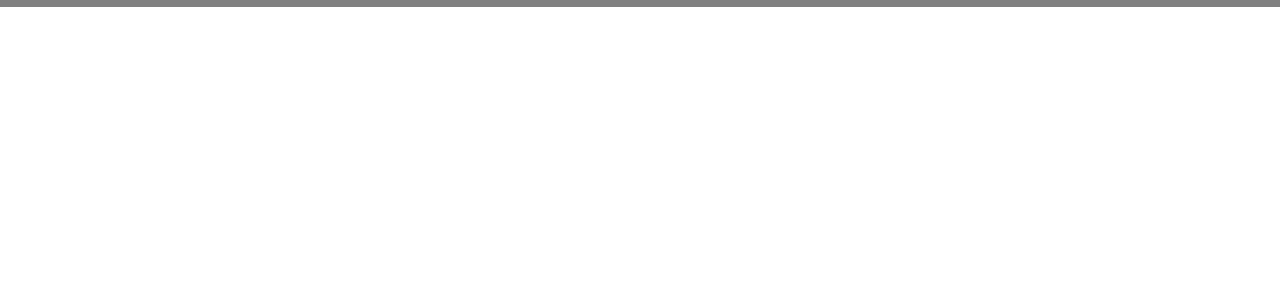
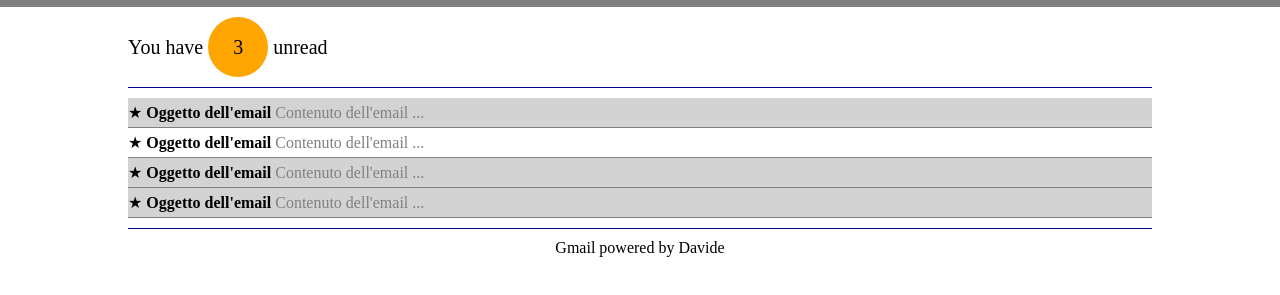
Before and after one commit to olgas-class/css-intro-2, a plain HTML site: page gmail/index.html in a window 1280 px wide. Shown: the part 73-368 px from the top of the page. Drawn offline with Linux system fonts and the light colour scheme.

Commit message:
feat: main and footer done

```diff
--- a/gmail/css/style.css
+++ b/gmail/css/style.css
@@ -16,10 +16,13 @@ img {
   margin: 0 auto;
 }
 
+.padding-y-10 {
+  padding: 10px 0;
+}
+
 /* HEADER */
 .header {
   background-color: gray;
-  padding: 10px 0;
 }
 
 .header img {
@@ -31,3 +34,44 @@ img {
   font-size: 20px;
   vertical-align: middle;
 }
+
+/* MAIN */
+.main-section {
+  border-bottom: 1px solid darkblue;
+}
+
+.accent {
+  font-size: 20px;
+}
+
+.circle {
+  display: inline-block;
+  background-color: orange;
+  width: 60px;
+  height: 60px;
+  line-height: 60px;
+  border-radius: 50%;
+  text-align: center;
+}
+
+.email-list {
+  list-style: none;
+}
+
+.email-list .content {
+  color: gray;
+}
+
+.email-list li {
+  background-color: lightgrey;
+  padding: 5px 0;
+  border-bottom: 1px solid gray;
+}
+
+.email-list .opened {
+  background-color: white;
+}
+
+.author {
+  text-align: center;
+}
--- a/gmail/index.html
+++ b/gmail/index.html
@@ -9,7 +9,7 @@
   </head>
   <body>
     <!-- Header -->
-    <header class="header">
+    <header class="header padding-y-10">
       <div class="container">
         <img
           src="https://upload.wikimedia.org/wikipedia/commons/thumb/7/7e/Gmail_icon_%282020%29.svg/200px-Gmail_icon_%282020%29.svg.png"
@@ -24,18 +24,45 @@
     <main>
       <div class="container">
         <!-- Ricerca -->
-        <section></section>
+        <section class="main-section padding-y-10">
+          <p class="accent">You have <span class="circle">3</span> unread</p>
+        </section>
         <!-- Fine Ricerca -->
 
         <!-- Email -->
-        <section></section>
+        <section class="main-section padding-y-10">
+          <ul class="email-list">
+            <li>
+              <span>&starf;</span>
+              <strong>Oggetto dell'email</strong>
+              <span class="content">Contenuto dell'email ...</span>
+            </li>
+            <li class="opened">
+              <span>&starf;</span>
+              <strong>Oggetto dell'email</strong>
+              <span class="content">Contenuto dell'email ...</span>
+            </li>
+            <li>
+              <span>&starf;</span>
+              <strong>Oggetto dell'email</strong>
+              <span class="content">Contenuto dell'email ...</span>
+            </li>
+            <li>
+              <span>&starf;</span>
+              <strong>Oggetto dell'email</strong>
+              <span class="content">Contenuto dell'email ...</span>
+            </li>
+          </ul>
+        </section>
         <!-- Fine Email -->
       </div>
     </main>
     <!-- Fine Main -->
 
     <!-- Footer -->
-    <footer></footer>
+    <footer class="padding-y-10">
+      <p class="author">Gmail powered by Davide</p>
+    </footer>
     <!-- Fine Footer -->
   </body>
 </html>
```
